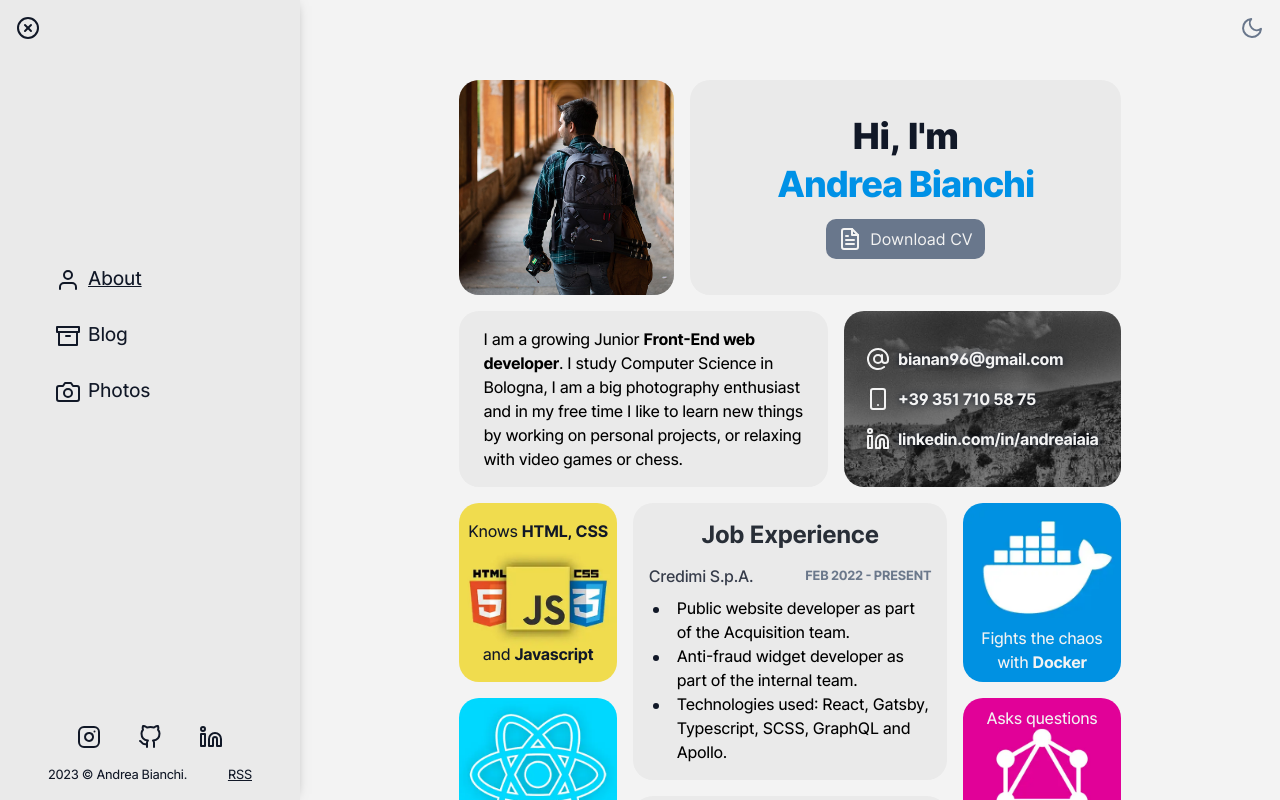
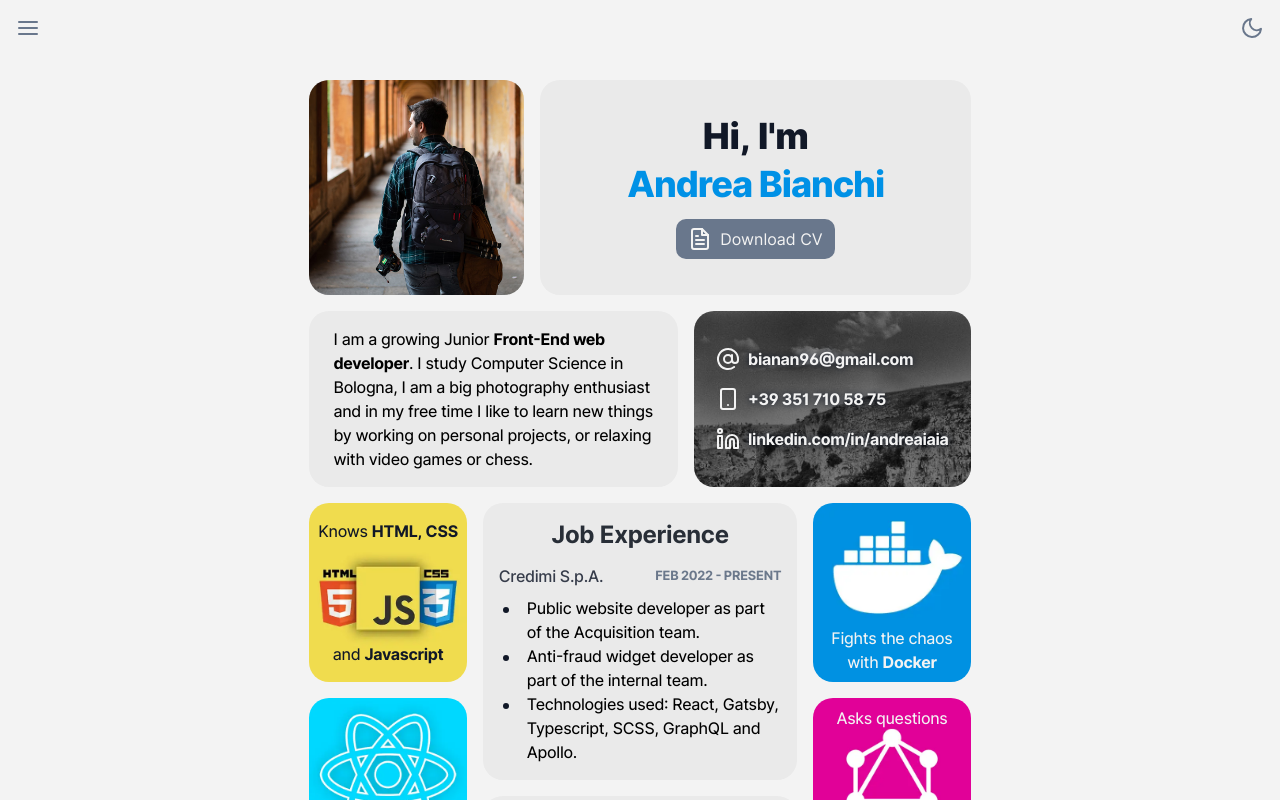
Before and after one commit to andreaiaia/blog, a Next.js app: page / in a window 1280 px wide. Shown: the top 800 px of the page. Built offline with nearby package versions, Linux system fonts and the light colour scheme.

Commit message:
Now the menu is not open by default

```diff
--- a/Hooks/Context/GlobalContext.jsx
+++ /dev/null
@@ -1,6 +0,0 @@
-import { createContext } from 'react';
-
-export const NavbarContext = createContext({
-  expanded: null,
-  setExpanded: () => () => null,
-});
--- a/components/Navbar/index.jsx
+++ b/components/Navbar/index.jsx
@@ -1,11 +1,10 @@
-import React, { Children, useContext, useEffect, useState } from 'react';
+import React, { Children, useEffect, useState } from 'react';
 import { useRouter } from 'next/router';
 import cx from 'classnames';
 import Link from 'next/link';
 import { useTheme } from 'next-themes';
 
 import ThemeSwitcher from '../ThemeSwitcher';
-import { NavbarContext } from '../../Hooks/Context/GlobalContext';
 
 import {
   Archive,
@@ -50,19 +49,14 @@ const NavLink = ({
 export const Navbar = () => {
   const { theme } = useTheme();
   const [mounted, setMounted] = useState(false);
-  const { expanded, setExpanded } = useContext(NavbarContext);
+  const [expanded, setExpanded] = useState(false);
   const YEAR = new Date().getFullYear();
 
   const handleMenu = () => {
     setExpanded(() => !expanded);
   };
 
-  const closeMenu = () => {
-    if (window.innerWidth < 1100) setExpanded(() => false);
-  };
-
   useEffect(() => {
-    closeMenu();
     setMounted(true);
   }, []);
 
@@ -86,7 +80,7 @@ export const Navbar = () => {
         </button>
         <nav className={styles.nav}>
           <ul>
-            <li onClick={closeMenu}>
+            <li onClick={handleMenu}>
               <User className={styles.icon} alt="" />
               <NavLink
                 href="/"
@@ -98,7 +92,7 @@ export const Navbar = () => {
                 <span>About</span>
               </NavLink>
             </li>
-            <li onClick={closeMenu}>
+            <li onClick={handleMenu}>
               <Archive className={styles.icon} alt="" />
               <NavLink
                 href="/posts"
@@ -110,7 +104,7 @@ export const Navbar = () => {
                 <span>Blog</span>
               </NavLink>
             </li>
-            <li onClick={closeMenu}>
+            <li onClick={handleMenu}>
               <Camera className={styles.icon} alt="" />
               <NavLink
                 href="/photos"
--- a/pages/_app.js
+++ b/pages/_app.js
@@ -1,18 +1,13 @@
-import { useState } from 'react';
 import Head from 'next/head';
 import { ThemeProvider } from 'next-themes';
 
 import { Navbar } from '../components/Navbar';
-
-import { NavbarContext } from '../Hooks/Context/GlobalContext';
 
 import '../styles/normalize.css';
 import '../styles/main.scss';
 import '../styles/layout.scss';
 
 export default function App({ Component, pageProps }) {
-  const [expanded, setExpanded] = useState(true);
-
   return (
     <>
       <Head>
@@ -30,14 +25,12 @@ export default function App({ Component, pageProps }) {
           crossOrigin="anonymous"
         />
       </Head>
-      <NavbarContext.Provider value={{ expanded, setExpanded }}>
-        <ThemeProvider>
-          <Navbar />
-          <main className={expanded ? '' : 'collapsed'}>
-            <Component {...pageProps} />
-          </main>
-        </ThemeProvider>
-      </NavbarContext.Provider>
+      <ThemeProvider>
+        <Navbar />
+        <main>
+          <Component {...pageProps} />
+        </main>
+      </ThemeProvider>
     </>
   );
 }
--- a/styles/layout.scss
+++ b/styles/layout.scss
@@ -1,12 +1,7 @@
 @use './globals.scss' as *;
 
 main {
-  margin-left: 300px;
   transition: 0.5s ease-in-out;
-
-  &.collapsed {
-    margin-left: 0;
-  }
 
   @include breakpoint(1100px) {
     margin-left: 0;
```
